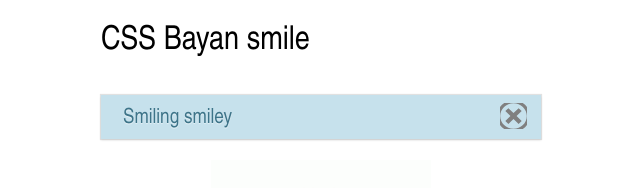
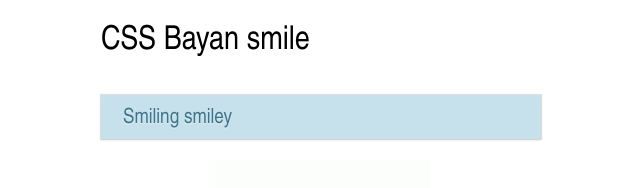
Before and after one commit to ViktorErmakov/cssBayan, a plain HTML site: page cssBayan/index.html in a window 1536 px wide. Shown: the top 188 px of the page, 447-1087 px from the left. Drawn offline with Linux system fonts and the light colour scheme.

Commit message:
fix: icon (mon, may 13, 2023 00:54 AM)

```diff
--- a/cssBayan/style.css
+++ b/cssBayan/style.css
@@ -166,6 +166,10 @@ html {
         background: transparent url(./assets/icon/plus.svg) no-repeat center center;
     }
 
+    .acc-container input:checked+label:after {
+        background-image: none;
+    }
+
     .acc-container:hover input:checked+label:after {
         background-image: url(./assets/icon/cancel-circle.svg);
     }
```
